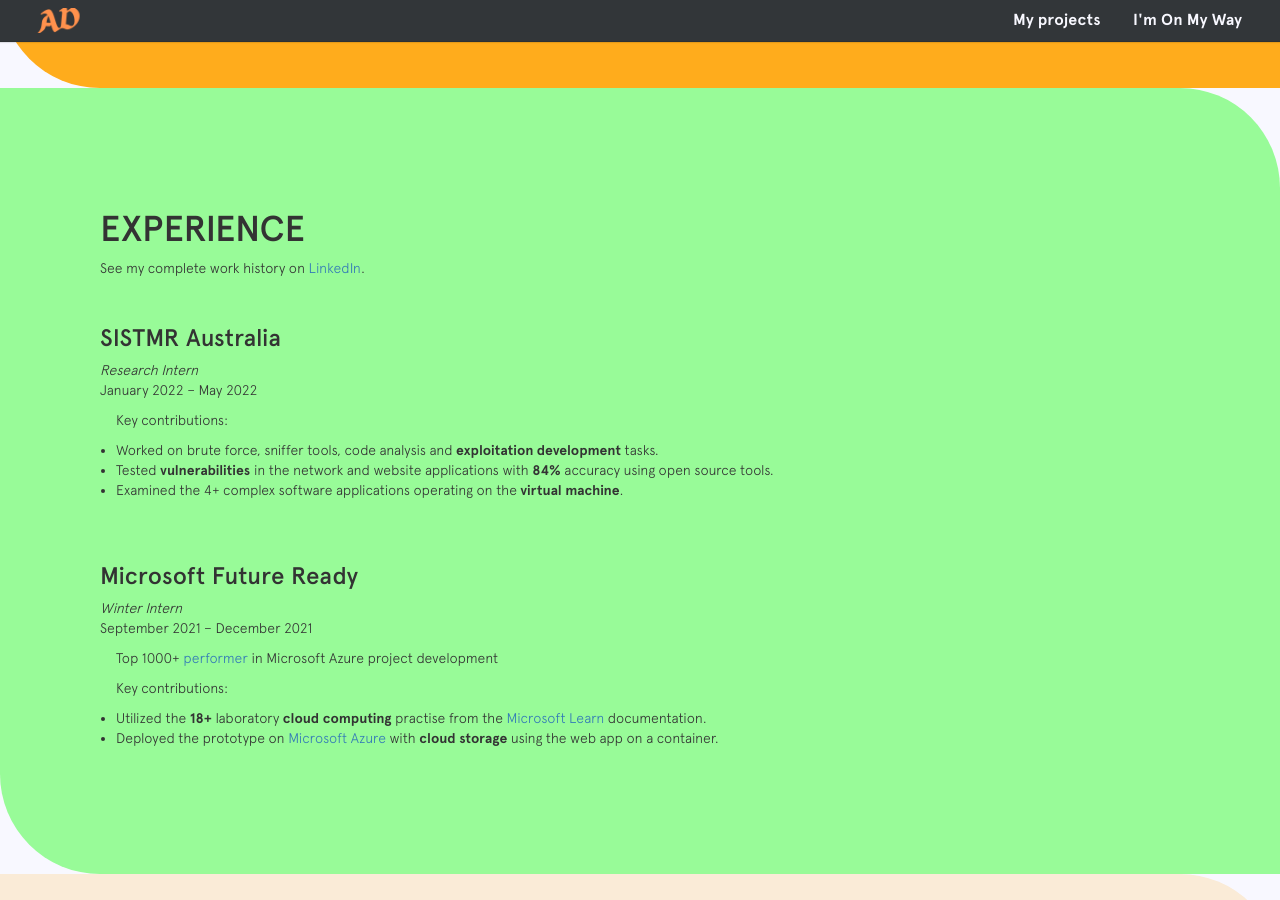
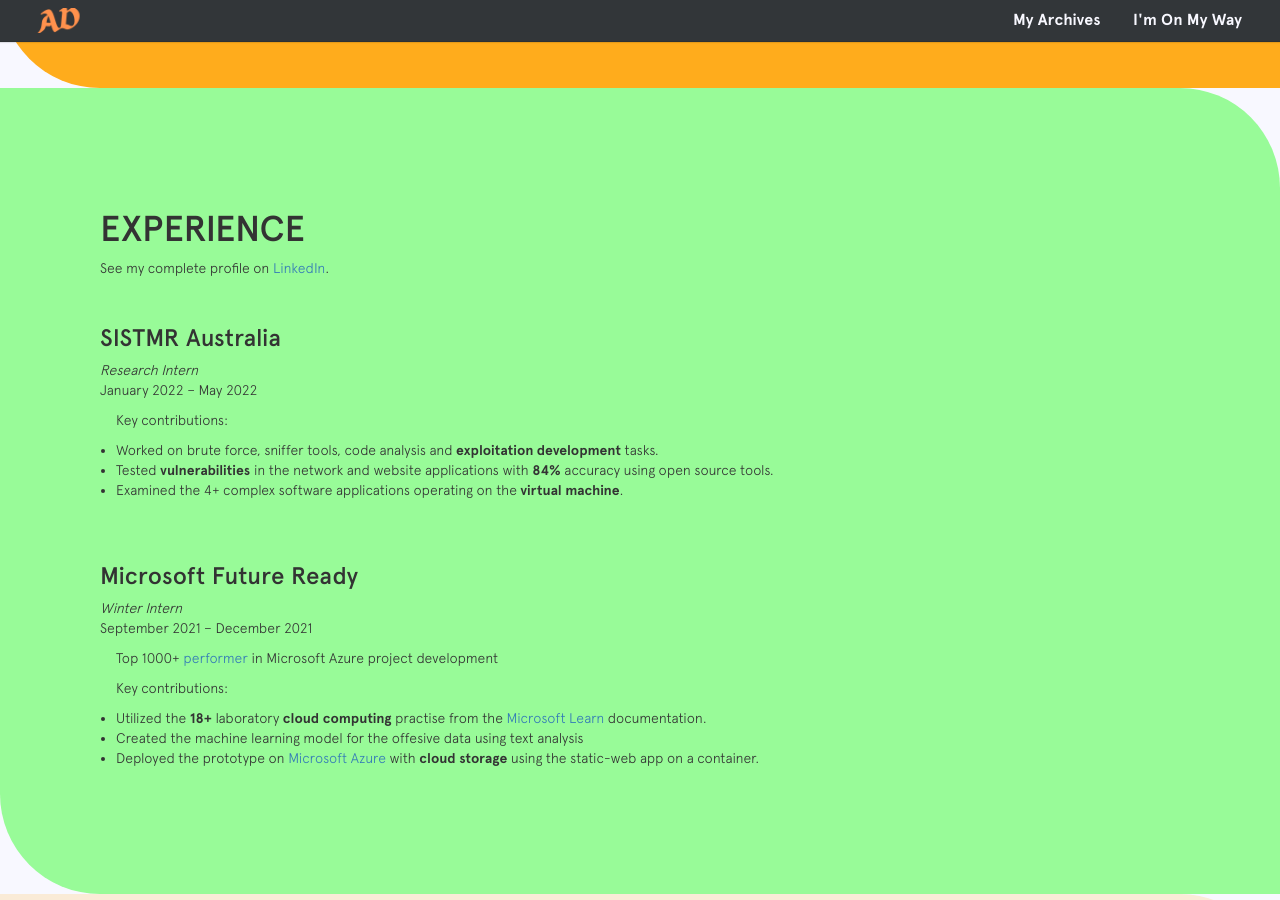
Before and after one commit to stlajay/stlajay.github.io, a Jekyll site: the page built from _pages/index.md, in a window 1280 px wide and 900 px high, scrolled down 614 px. Built offline with Jekyll 4.4.1, drawn with Linux system fonts in a browser that asks for light colours; some of the changed text lies outside the part shown.

Commit message:
new ver.0.3

```diff
--- a/_includes/header.html
+++ b/_includes/header.html
@@ -18,7 +18,7 @@
   <nav>
     <ul class="header__list">
       <li>
-        <a class="header__link" href="#projects" data-scroll>My projects</a>
+        <a class="header__link" href="#projects" data-scroll>My Archives</a>
       </li>
       <li>
         <a class="header__link" href="#waving" data-scroll>I'm On My Way</a>
@@ -46,7 +46,7 @@
   <nav>
     <ul class="header__list">
       <li>
-        <a class="header__link" href="{{ '/' | prepend: site.baseurl }}" data-anchor="projects">My projects</a>
+        <a class="header__link" href="{{ '/' | prepend: site.baseurl }}" data-anchor="projects">My Archives</a>
       </li>
 
       <li>
@@ -68,7 +68,7 @@
   <nav class="header__nav">
     <ul class="header__list">
       <li>
-        <a class="header__link" href="{{ '/' | prepend: site.baseurl }}" data-anchor="projects">My projects</a>
+        <a class="header__link" href="{{ '/' | prepend: site.baseurl }}" data-anchor="projects">My Archives</a>
       </li>
 
       <li>
--- a/_pages/index.md
+++ b/_pages/index.md
@@ -107,8 +107,9 @@
 <section class="experience">
 <div class="wrap-around item-details divider" style="font-family: Apercu;">
  <h1>EXPERIENCE</h1>
- <p>See my complete work history on <a href="https://www.linkedin.com/in/stlajay/">LinkedIn</a>.</p>
+ <p>See my complete profile on <a href="https://www.linkedin.com/in/stlajay/">LinkedIn</a>.</p>
  <!-- Job 1 -->
+ <!-- Job 2 -->
  <section class="job-item">
     <div class="job-details">
         <h3>SISTMR Australia</h3>
@@ -124,7 +125,7 @@
         </ul>
      </div>
  </section>
- <!-- Job 2 -->
+ <!-- Job 3 -->
  <section class="job-item">
     <div class="job-details">
         <h3>Microsoft Future Ready</h3>
@@ -132,11 +133,12 @@
         <p>September 2021 – December 2021</p>
     </div>
     <div class="job-summary">
-        <p>Top 1000+ <a href="#">performer</a> in Microsoft Azure project development</p>
+        <p>Top 1000+ <a href="https://1drv.ms/b/s!AirxltccSsTDei8b3Q1CFAeEv0Y?e=ExbV10">performer</a> in Microsoft Azure project development</p>
         <p>Key contributions:</p>
         <ul class="job_list">
         <li>Utilized the <b>18+</b> laboratory <b>cloud computing</b> practise from the <a href="https://learn.microsoft.com/en-us/training/">Microsoft Learn</a> documentation.</li>
-        <li>Deployed the prototype on <a href="https://azure.microsoft.com/en-in/products/app-service/web/">Microsoft Azure</a> with <b>cloud storage</b> using the web app on a container.</li>
+        <li>Created the machine learning model for the offesive data using text analysis</li>
+        <li>Deployed the prototype on <a href="https://azure.microsoft.com/en-in/products/app-service/web/">Microsoft Azure</a> with <b>cloud storage</b> using the static-web app on a container.</li>
         </ul>
     </div>
  </section>
@@ -177,10 +179,7 @@
       <p>Bachelors of Technology, Information Technology, 2018-2022</p>
       <p><b>Coursework</b>: Algorithms, Databases, Computer Networking, Machine Learning, Cryptography</p>
   </section>
-    <section class="education-wrap">
-        <h3>Golden Kids Junior College - <i>Amravati, IN</i></h3>
-        <p>Higher Secondary Certification, 2016-2017</p>
-    </section>
+
   <h1>CERTIFICATION</h1>
     <section class="education-wrap">
         <h3>Google IT Support Professional Certification - <i>Google</i></h3>
@@ -194,12 +193,12 @@
 </section>
 
 
-<!--------------------- MAIN PROJECTS & BLOG ---------------->
+<!--------------------- MAIN ARCHIVES & BLOG ---------------->
 <section id="projects" style="width=100%; background-color: whitesmoke">
 <div class="posts">
   <div class="wrap-around">
     <h2 class="post_title">
-      <span>SELECTED PROJECTS</span>
+      <span style="font-family: Apercu, Tahoma, cursive, sans-serif, -apple-system, Ubuntu, monospace;">SELECTED ARCHIVES</span>
     </h2>
 
     <div class="posts__container" data-columns>
```
Also changed, not shown: _posts/2023-06-04-profileExpOUT.markdown (+4 -4 lines).
